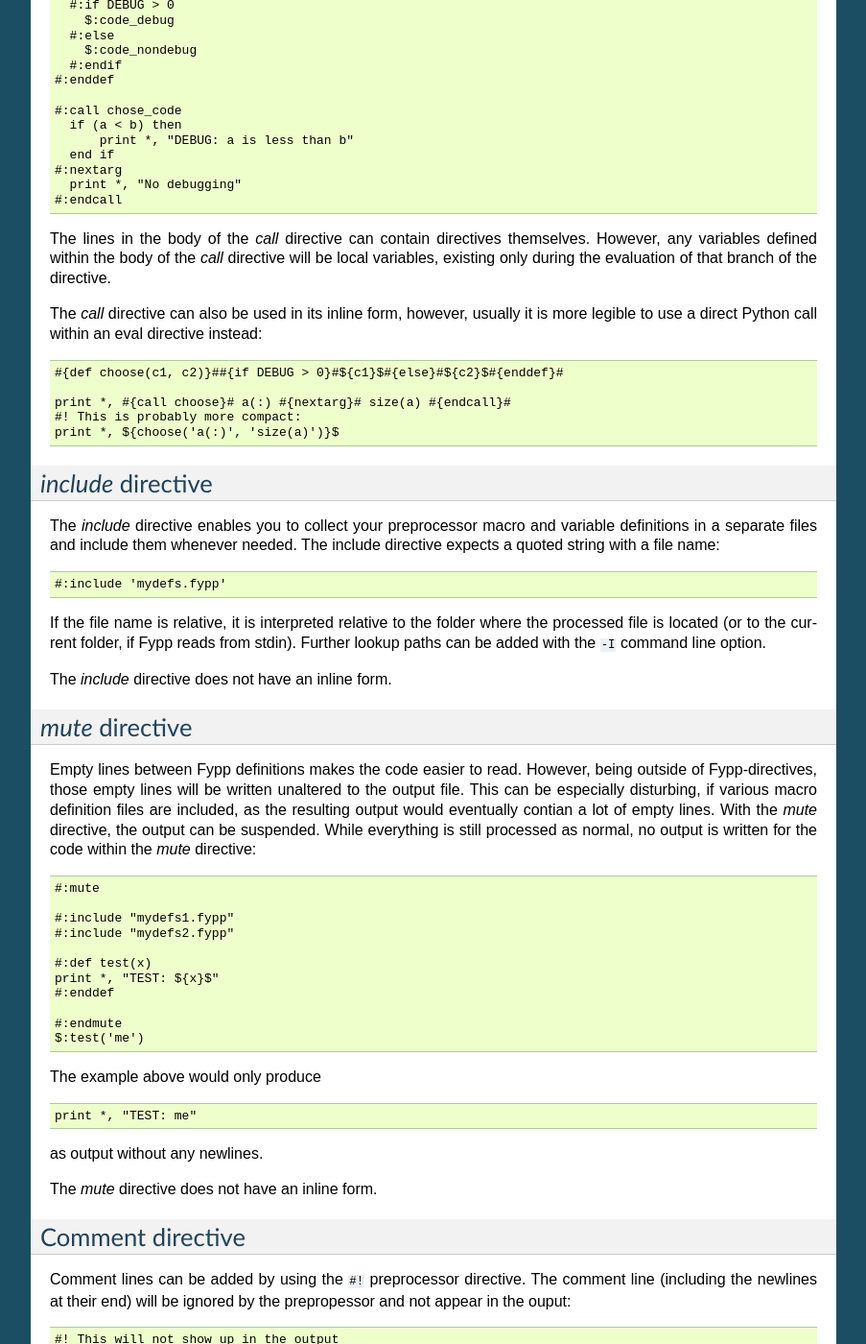
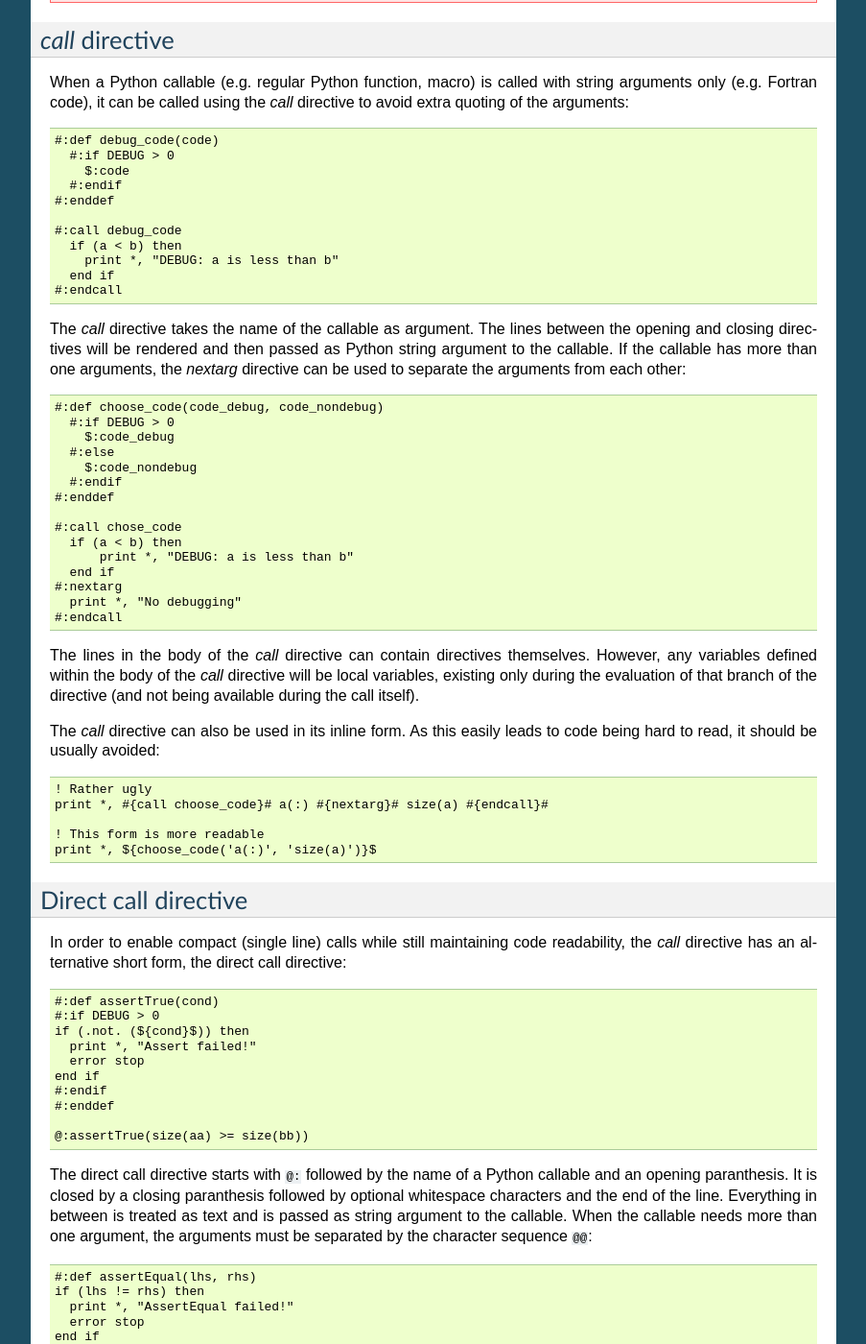
Before and after one commit to aradi/fypp, a Sphinx documentation site: the page built from docs/fypp.rst, in a window 1280 px wide and 1400 px high, scrolled down 10788 px. Shown: the whole window at 96% size, without its empty margins (198-1101 px from the left). Built offline with Sphinx 7.4.7, drawn with Linux system fonts in a browser that asks for light colours; some of the changed text lies outside the part shown.

Commit message:
Implement direct call directive.

```diff
--- a/docs/fypp.rst
+++ b/docs/fypp.rst
@@ -56,7 +56,12 @@
     end if
     #:enddef
 
+    ! Invoked via direct call (needs no quotation)
+    @:assertTrue(size(myArray) > 0)
+
+    ! Invoked as Python expression (needs quotation)
     $:assertTrue('size(myArray) > 0')
+
 
 * Conditional output::
 
@@ -69,7 +74,7 @@
       use serial
     #:endif
 
-* Iterated output::
+* Iterated output (e.g. for Fortran templates)::
 
     interface myfunc
     #:for dtype in [ 'real', 'dreal', 'complex', 'dcomplex' ]
@@ -81,7 +86,7 @@
 
     logical, parameter :: hasMpi = #{if defined('MPI')}#.true.#{else}#.false.#{endif}#
 
-* Insertion of arbitrary Python eval-expressions::
+* Insertion of arbitrary Python expressions::
 
     character(*), parameter :: comp_date = "${time.strftime('%Y-%m-%d')}$"
 
@@ -96,7 +101,7 @@
       print *, "Doing something here"
     #:endif
 
-* Passing multiline arguments to macros::
+* Passing multiline string arguments to macros::
 
     #:def debug_code(code)
       #:if DEBUG > 0
@@ -127,11 +132,29 @@
 Getting started
 ***************
 
+Installing
+==========
 
-Obtaining the source
-====================
+Fypp needs a working Python interpreter, either version 2.7 or version 3.2 or
+above.
 
-Download the source code from the `Fypp project website
+Automatic install
+-----------------
+
+You can use Pythons installer `pip` to install the last stable release of Fypp
+on your system::
+
+  pip install fypp
+
+This installs the command line tool ``fypp`` as well as the Python module
+``fypp``. Latter you can import if you want to access the functionality of Fypp
+directly from within your Python scripts.
+
+
+Manual install
+--------------
+
+Alternatively, you can download the source code from the `Fypp project website
 <http://bitbucket.org/aradi/fypp>`_ ::
 
   git clone https://aradi@bitbucket.org/aradi/fypp.git
@@ -167,15 +184,6 @@
 
   fypp
 
-Alternatively, you can use Pythons installer (`pip`) to install Fypp on your
-system::
-
-  pip install fypp
-
-This installs the command line tool ``fypp`` as well as the Python module
-``fypp``. Latter you can import if you want to access the functionality of Fypp
-directly from within your Python scripts.
-
 
 Testing
 =======
@@ -185,7 +193,10 @@
   ./test/runtests.sh
 
 in its source tree. This will execute various unit tests to check whether Fypp
-works as expected.
+works as expected. If you want to run the tests with a specific Python
+interpreter, you can specify it as argument to the script::
+
+  ./test/runtests.sh python3.2
 
 
 Running
@@ -238,6 +249,12 @@
   * Inline form, enclosed between ``${`` and ``}$``::
 
       print *, "Compilation date: ${time.strftime('%Y-%m-%d')}$"
+
+* Direct call directive, only available as line form, starting with ``@:`` (at
+  colon)::
+
+    @:mymacro(a < b)
+
 
 The line form must always start at the beginning of a line (preceded by optional
 whitespace characters only) and it goes until the end of the line. The inline
@@ -553,9 +570,14 @@
 `def` directive
 ===============
 
-Parametrized macros can be defined with the `def` directive. The respective
-macro can be then substituted by calling it within an eval directive. Given the
-macro definition ::
+Parametrized macros can be defined with the `def` directive. This defines a
+regular Python callable which returns the rendered content of the macro body
+when called. The macro arguments are converted to local variables containing the
+actual arguments as values. The macro can be either called from within an
+eval-directive or via the `call` control directive or its abreviated form
+(direct call).
+
+Given the macro definition ::
 
   #:def assertTrue(cond)
   #:if DEBUG > 0
@@ -566,30 +588,38 @@
   #:endif
   #:enddef
 
-the code snippet ::
+the following three calls ::
 
-  print *, "Before assert"
   $:assertTrue('x > y')
-  print *, "After assert"
 
-would yield after the preprocessing ::
+  #:call assertTrue
+  x > y
+  #:endcall
 
-  print *, "Before assert"
+  @:assertTrue(x > y)
+
+would all yield ::
+
   if (.not. (x > y)) then
     print *, "Assert failed!"
     error stop
   end if
-  print *, "After assert"
 
-if the `DEBUG` variable had a value greater than zero, or ::
-
-  print *, "Before assert"
-  print *, "After assert"
-
+if the variabl `DEBUG` had a value greater than zero or an empty string
 otherwise.
 
-Scopes follow the Python convention: Within the macro, all variables from the
-encompassing scope are available (as `DEBUG` in the example above), and
+When called from within an eval-directive, additional to the regular macro
+arguments, arbitrary optional parameters can be passed. Those optional
+parameters will be converted to local variables when the macro content is
+rendered. For example given the defintion of the ``assertTrue()`` macro from
+above, the call ::
+
+  $:assertTrue('x > y', DEBUG=1)
+
+would override the global value of the `DEBUG` variable within the macro.
+
+Scopes in general follow the Python convention: Within the macro, all variables
+from the encompassing scope are available (as `DEBUG` in the example above), and
 additionally those which were passed as arguments. If a variable is defined
 within the macro, it will be only accessible within the macro. If a variable
 with the same name already exists in the encompassing scope, it will be shadowed
@@ -615,6 +645,7 @@
   print *, "Local XY: -1 -2"
   print *, "Global XY: 1 2"
 
+
 The `def` directive can also be used in its short form::
 
   #{def l2(x)}#log(log(${x}$))#{enddef}#
@@ -630,9 +661,9 @@
 `call` directive
 ================
 
-When a macro (or any Python function) should be called with one or more
-multiline text arguments (e.g. many lines of Fortran code), it can be called
-using the `call` directive::
+When a Python callable (e.g. regular Python function, macro) is called with
+string arguments only (e.g. Fortran code), it can be called using the `call`
+directive to avoid extra quoting of the arguments::
 
   #:def debug_code(code)
     #:if DEBUG > 0
@@ -646,9 +677,9 @@
     end if
   #:endcall
 
-The `call` directive takes the name of the macro to be called as argument. The
-lines between the opening and closing directives will be rendered and then
-passed as Python text argument to the macro. If the macro has more than one
+The `call` directive takes the name of the callable as argument. The lines
+between the opening and closing directives will be rendered and then passed as
+Python string argument to the callable. If the callable has more than one
 arguments, the `nextarg` directive can be used to separate the arguments from
 each other::
 
@@ -671,17 +702,61 @@
 The lines in the body of the `call` directive can contain directives
 themselves. However, any variables defined within the body of the `call`
 directive will be local variables, existing only during the evaluation of that
-branch of the directive.
+branch of the directive (and not being available during the call itself).
 
-The `call` directive can also be used in its inline form, however, usually it
-is more legible to use a direct Python call within an eval directive
-instead::
+The `call` directive can also be used in its inline form. As this easily leads
+to code being hard to read, it should be usually avoided::
 
-  #{def choose(c1, c2)}##{if DEBUG > 0}#${c1}$#{else}#${c2}$#{enddef}#
+  ! Rather ugly
+  print *, #{call choose_code}# a(:) #{nextarg}# size(a) #{endcall}#
 
-  print *, #{call choose}# a(:) #{nextarg}# size(a) #{endcall}#
-  #! This is probably more compact:
-  print *, ${choose('a(:)', 'size(a)')}$
+  ! This form is more readable
+  print *, ${choose_code('a(:)', 'size(a)')}$
+
+
+
+Direct call directive
+=====================
+
+In order to enable compact (single line) calls while still maintaining code
+readability, the `call` directive has an alternative short form, the direct call
+directive::
+
+  #:def assertTrue(cond)
+  #:if DEBUG > 0
+  if (.not. (${cond}$)) then
+    print *, "Assert failed!"
+    error stop
+  end if
+  #:endif
+  #:enddef
+
+  @:assertTrue(size(aa) >= size(bb))
+
+The direct call directive starts with ``@:`` followed by the name of a Python
+callable and an opening paranthesis. It is closed by a closing paranthesis
+followed by optional whitespace characters and the end of the line. Everything
+in between is treated as text and is passed as string argument to the
+callable. When the callable needs more than one argument, the arguments must
+be separated by the character sequence ``@@``::
+
+  #:def assertEqual(lhs, rhs)
+  if (lhs != rhs) then
+    print *, "AssertEqual failed!"
+    error stop
+  end if
+  #:enddef
+
+  @:assertEqual(size(coords, dim=2) @@ size(types))
+
+The direct call directive can contain continuation lines::
+
+  @:assertEqual(size(coords, dim=2) &
+      & @@ size(types))
+
+Note, that in contrast to the `call` directive, the text within the direct call
+directive is not parsed for any further directives, but is passed as plain
+string to the callable. The direct call directive has no inline form.
 
 
 `include` directive
```
Also changed, not shown: other parts of docs/fypp.rst (+4 -10 lines), README.rst (+48 -16 lines), 2 other files.
